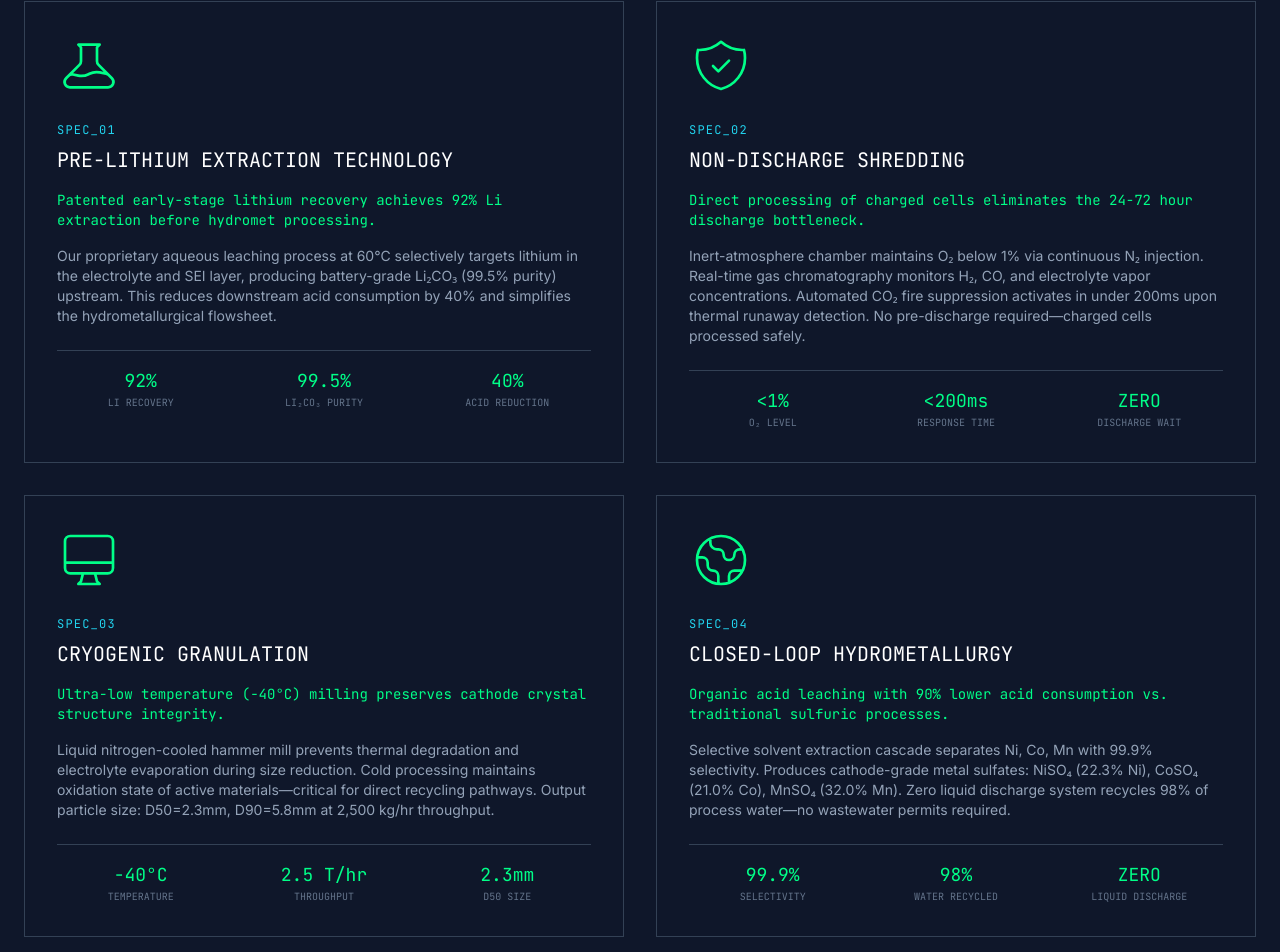
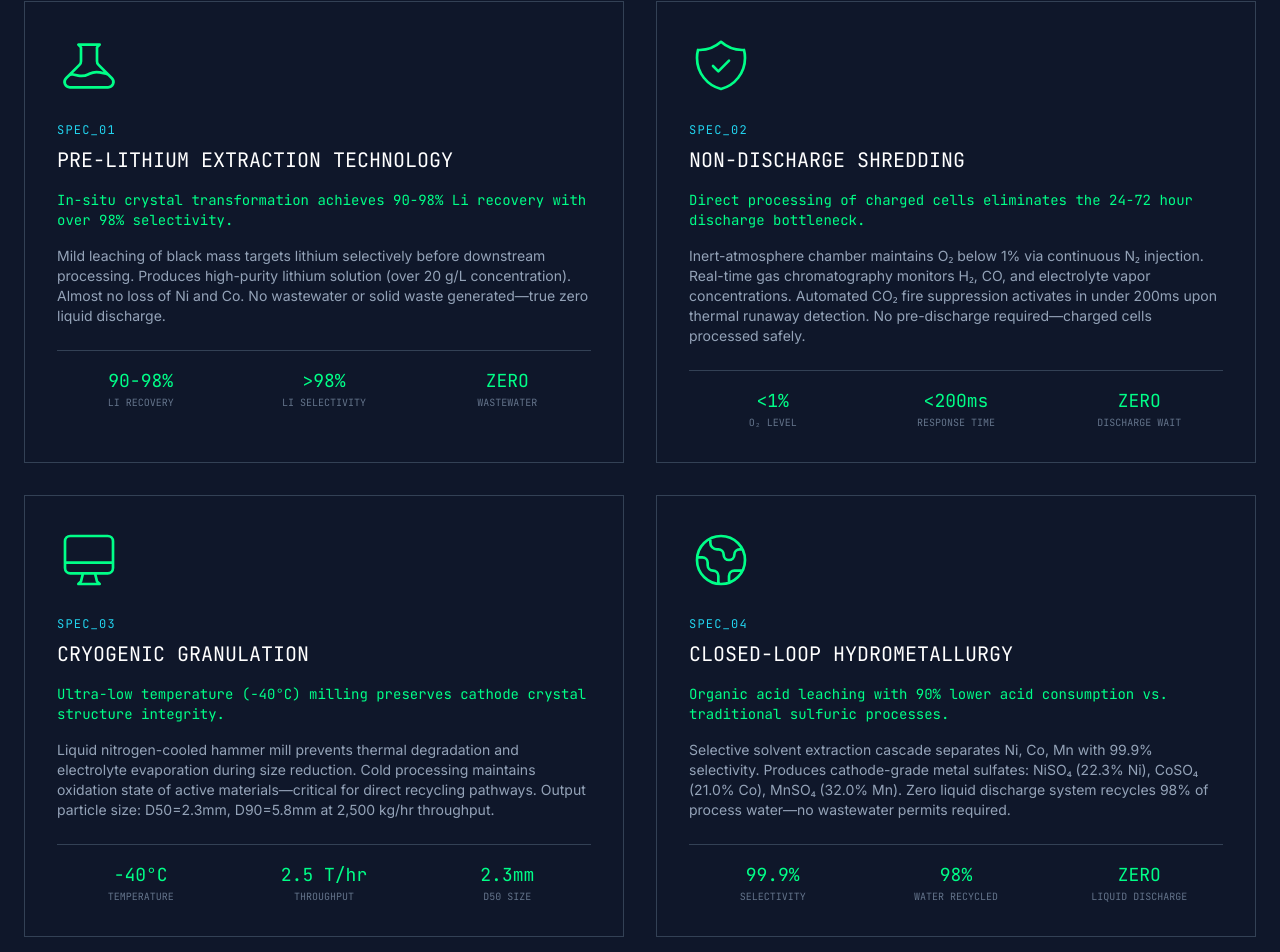
Before and after one commit to UDGOK/z1recycle, a React (Vite) app: page /technology in a window 1280 px wide. Shown: the part 891-1843 px from the top of the page. Built offline with nearby package versions, Linux system fonts and the light colour scheme.

Commit message:
Corrected specs to match verified Botree claims

```diff
--- a/src/pages/TechSpecs.tsx
+++ b/src/pages/TechSpecs.tsx
@@ -10,12 +10,12 @@ const specs = [
         <path strokeLinecap="round" strokeLinejoin="round" strokeWidth={1} d="M19.428 15.428a2 2 0 00-1.022-.547l-2.387-.477a6 6 0 00-3.86.517l-.318.158a6 6 0 01-3.86.517L6.05 15.21a2 2 0 00-1.806.547M8 4h8l-1 1v5.172a2 2 0 00.586 1.414l5 5c1.26 1.26.367 3.414-1.415 3.414H4.828c-1.782 0-2.674-2.154-1.414-3.414l5-5A2 2 0 009 10.172V5L8 4z" />
       </svg>
     ),
-    headline: 'Patented early-stage lithium recovery achieves 92% Li extraction before hydromet processing.',
-    description: 'Our proprietary aqueous leaching process at 60°C selectively targets lithium in the electrolyte and SEI layer, producing battery-grade Li₂CO₃ (99.5% purity) upstream. This reduces downstream acid consumption by 40% and simplifies the hydrometallurgical flowsheet.',
+    headline: 'In-situ crystal transformation achieves 90-98% Li recovery with over 98% selectivity.',
+    description: 'Mild leaching of black mass targets lithium selectively before downstream processing. Produces high-purity lithium solution (over 20 g/L concentration). Almost no loss of Ni and Co. No wastewater or solid waste generated—true zero liquid discharge.',
     metrics: [
-      { label: 'Li Recovery', value: '92%' },
-      { label: 'Li₂CO₃ Purity', value: '99.5%' },
-      { label: 'Acid Reduction', value: '40%' },
+      { label: 'Li Recovery', value: '90-98%' },
+      { label: 'Li Selectivity', value: '>98%' },
+      { label: 'Wastewater', value: 'ZERO' },
     ],
   },
   {
--- a/src/pages/process/EquipmentGuide.tsx
+++ b/src/pages/process/EquipmentGuide.tsx
@@ -18,7 +18,7 @@ const allEquipment: Equipment[] = [
   { id: 'A2', name: 'Thermal Imaging Scanner', zone: 'A', category: 'Intake', function: 'Compromised cell detection', specs: ['FLIR sensor array', 'Thermal anomaly alerts', 'Automated rejection', 'Real-time monitoring'] },
   { id: 'A3', name: 'Inert Atmosphere Shredder', zone: 'A', category: 'Size Reduction', function: 'Non-discharge direct shredding', specs: ['O₂ maintained below 1%', 'Continuous N₂ injection', 'H₂/CO gas chromatography', 'CO₂ fire suppression (under 200ms)'], vendor: 'Erdwich' },
   { id: 'A4', name: 'Cryogenic Hammer Mill', zone: 'A', category: 'Size Reduction', function: 'Ultra-low temperature granulation', specs: ['-40°C LN₂ cooling', 'D50=2.3mm output', '2,500 kg/hr throughput', 'Zero thermal degradation'], vendor: 'Hosokawa Alpine' },
-  { id: 'A5', name: 'Pre-Lithium Extraction Reactor', zone: 'A', category: 'Leaching', function: 'Early-stage lithium recovery', specs: ['60°C aqueous process', '92% Li recovery', '99.5% Li₂CO₃ purity', '40% downstream acid reduction'], vendor: 'Proprietary' },
+  { id: 'A5', name: 'Pre-Lithium Extraction Reactor', zone: 'A', category: 'Leaching', function: 'Early-stage lithium recovery', specs: ['In-situ crystal transformation', '90-98% Li recovery', '>98% Li selectivity', 'No wastewater generated'], vendor: 'Proprietary' },
   { id: 'A6', name: 'Zig-Zag Air Classifier', zone: 'A', category: 'Separation', function: 'Light fraction separation', specs: ['Separator film removal', 'Plastic capture (over 99%)', 'Adjustable air velocity', 'Continuous operation'] },
   { id: 'A7', name: 'Rare-Earth Magnetic Drum', zone: 'A', category: 'Separation', function: 'Ferrous metal extraction', specs: ['NdFeB magnets', 'Steel casing recovery', 'Ni tab separation', 'Self-cleaning design'], vendor: 'Eriez' },
   { id: 'A8', name: 'High-Frequency Eddy Current', zone: 'A', category: 'Separation', function: 'Non-ferrous metal recovery', specs: ['Al foil recovery (over 99%)', 'Cu collector recovery', 'Variable frequency drive', 'Splitter plate adjustment'], vendor: 'Steinert' },
--- a/src/pages/process/RecyclingProcess.tsx
+++ b/src/pages/process/RecyclingProcess.tsx
@@ -30,7 +30,7 @@ const processSteps = [
     step: 4,
     name: 'Pre-Lithium Extraction',
     description: 'Patented aqueous process recovers lithium carbonate before downstream processing—unique to our technology.',
-    details: 'Selective leaching at 60°C with proprietary reagent targets lithium in electrolyte and SEI layer. Achieves 92% Li recovery at this stage. Produces battery-grade Li₂CO₃ (99.5% purity) directly. Reduces downstream hydromet complexity and acid consumption by 40%.',
+    details: 'In-situ crystal transformation and mild leaching of black mass targets lithium selectively. Achieves 90-98% Li recovery with >98% selectivity. Produces high-purity lithium solution (>20 g/L concentration). Almost no loss of Ni and Co during this stage. No wastewater or solid waste generated.',
     icon: '04',
   },
   {
@@ -64,7 +64,7 @@ const processSteps = [
 ];
 
 const recoveryStats = [
-  { material: 'Lithium', rate: 95, color: '#00ff88' },
+  { material: 'Lithium', rate: 98, color: '#00ff88' },
   { material: 'Nickel', rate: 98, color: '#3b82f6' },
   { material: 'Cobalt', rate: 99, color: '#8b5cf6' },
   { material: 'Copper', rate: 99, color: '#ff7b00' },
```
